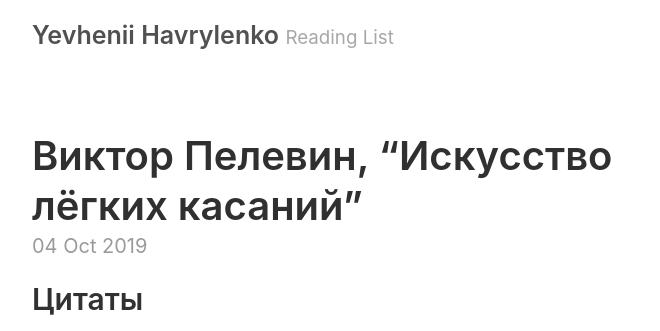
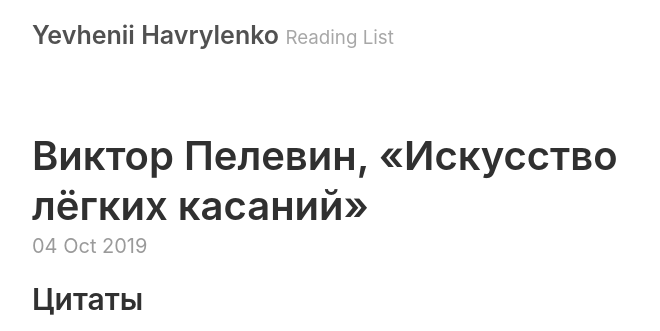
Before and after one commit to yevhenii-havrylenko/yevhenii-havrylenko.github.io, a Jekyll site: the page built from _posts/2019-10-04-elk.md, in a window 1280 px wide and 900 px high. Shown: the top 331 px of the window, without its empty margins (258-918 px from the left). Built offline with Jekyll 4.4.1, drawn with Linux system fonts in a browser that asks for light colours.

Commit message:
Update 2019-10-04-elk.md

```diff
--- a/_posts/2019-10-04-elk.md
+++ b/_posts/2019-10-04-elk.md
@@ -1,6 +1,6 @@
 ---
 layout: post
-title: 'Виктор&nbsp;Пелевин, “Искусство лёгких касаний”'
+title: 'Виктор&nbsp;Пелевин, «Искусство лёгких касаний»'
 ---
 
 ## Цитаты
```
